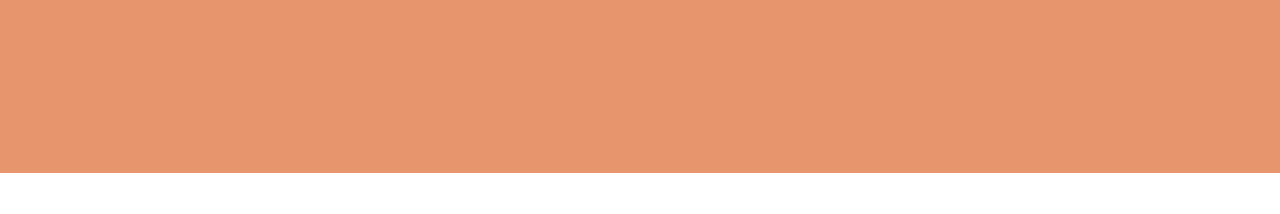
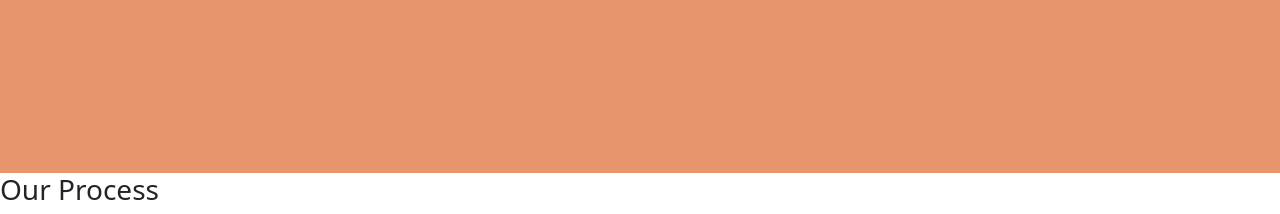
Before and after one commit to KenDeocs/draft-site-1, a plain HTML site: page index.html in a window 1280 px wide. Shown: the part 1805-2019 px from the top of the page. Before the commit the page ends 1978 px from the top, so only its background shows below. Drawn offline with nearby package versions, Linux system fonts and the light colour scheme.

Commit message:
add our process section

```diff
--- a/index.html
+++ b/index.html
@@ -87,6 +87,17 @@
     </div>
   </section>
 
+  <section class="our-process">
+    <div class="containter">
+      <div class="row">
+        <div class="col-md-6">
+          <h3 class="sticky-item">Our Process </h3>
+        </div>
+        <div class="col-md-6"></div>
+      </div>
+    </div>
+  </section>
+
 
   <script src="https://cdn.jsdelivr.net/npm/bootstrap@5.0.2/dist/js/bootstrap.bundle.min.js"
     integrity="sha384-MrcW6ZMFYlzcLA8Nl+NtUVF0sA7MsXsP1UyJoMp4YLEuNSfAP+JcXn/tWtIaxVXM"
```
